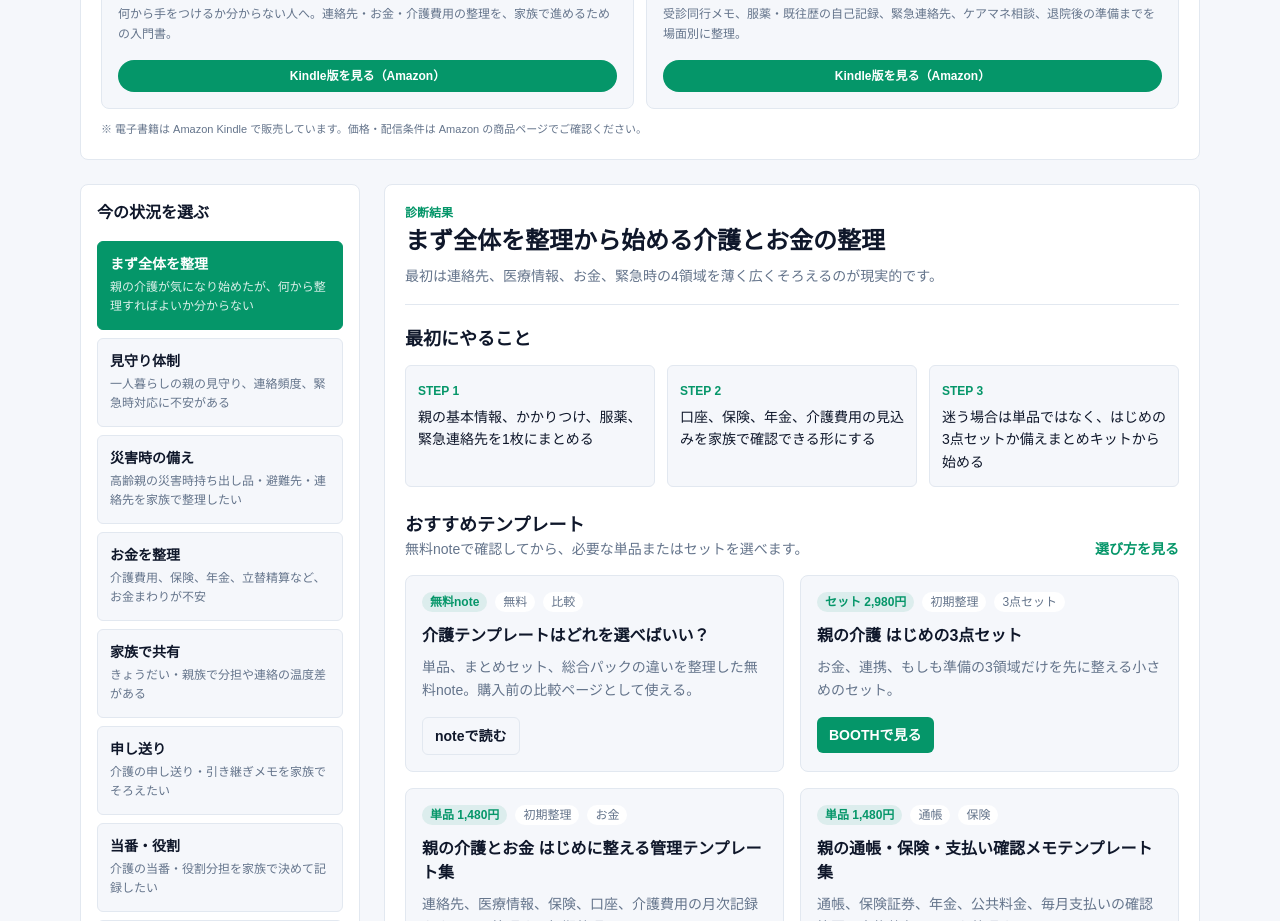
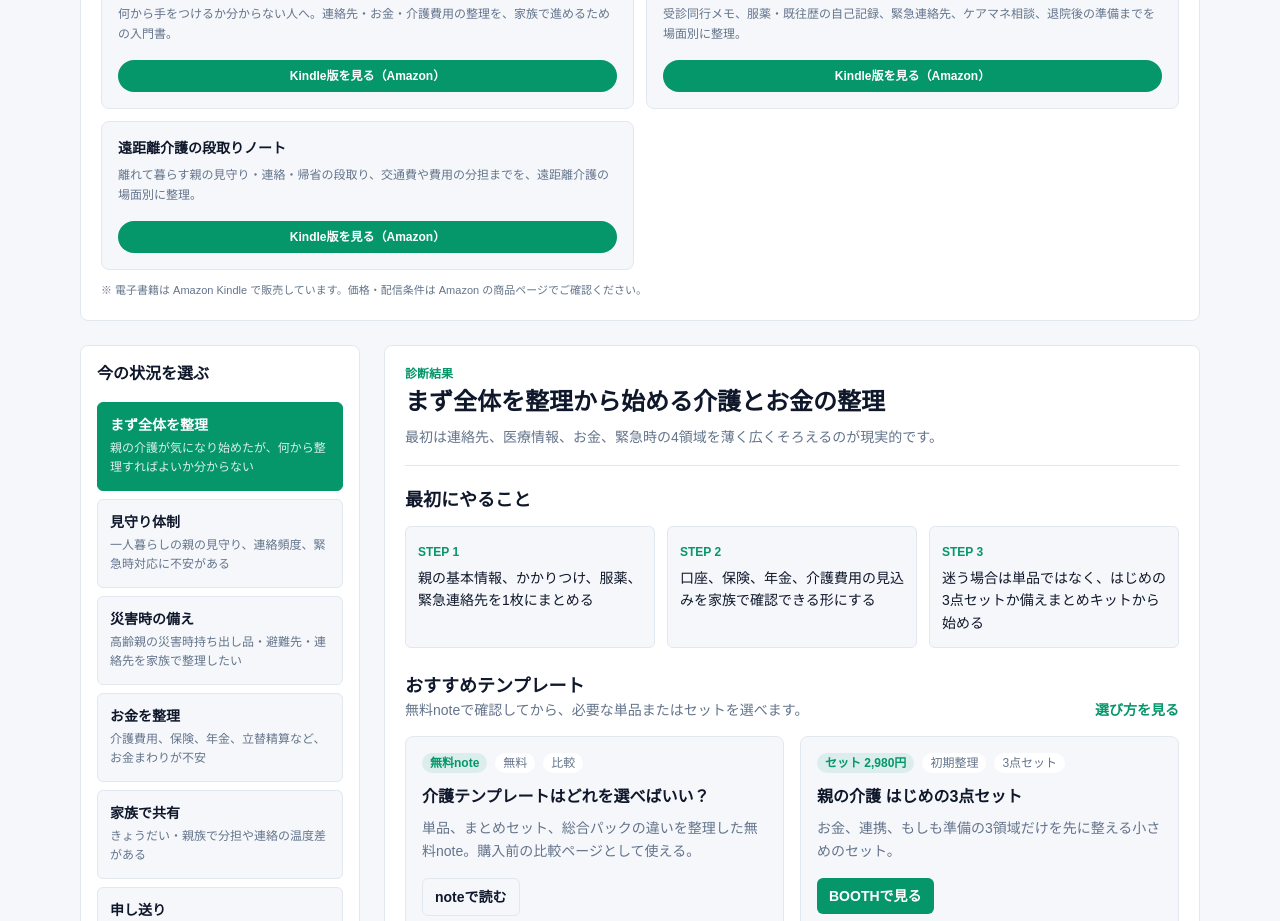
Before and after one commit to music6745-max/money-navi, a Next.js app: page /kaigo in a window 1280 px wide. Shown: the part 4720-5641 px from the top of the page. Built offline with nearby package versions, Linux system fonts and the light colour scheme; no server answers.

Commit message:
Add K05 distance-care Kindle CTA

```diff
--- a/src/components/KindleBooksCTA.tsx
+++ b/src/components/KindleBooksCTA.tsx
@@ -24,6 +24,13 @@ export const kindleBooks: KindleBook[] = [
     title: "親の通院・入退院 情報整理ノート",
     description:
       "受診同行メモ、服薬・既往歴の自己記録、緊急連絡先、ケアマネ相談、退院後の準備までを場面別に整理。",
+  },
+  {
+    id: "K05",
+    asin: "B0H3Y4CVHY",
+    title: "遠距離介護の段取りノート",
+    description:
+      "離れて暮らす親の見守り・連絡・帰省の段取り、交通費や費用の分担までを、遠距離介護の場面別に整理。",
   },
 ];
 
```
